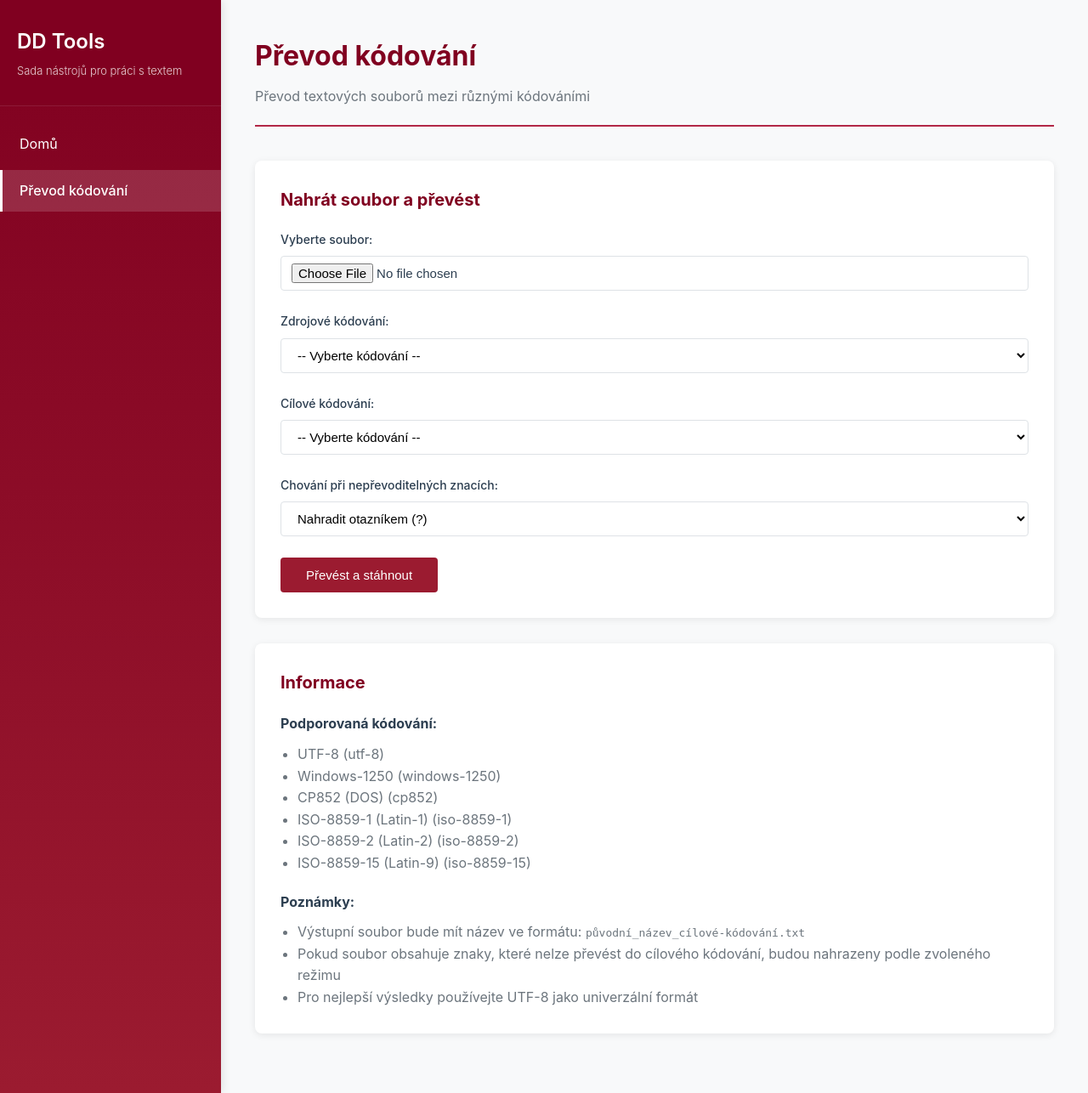
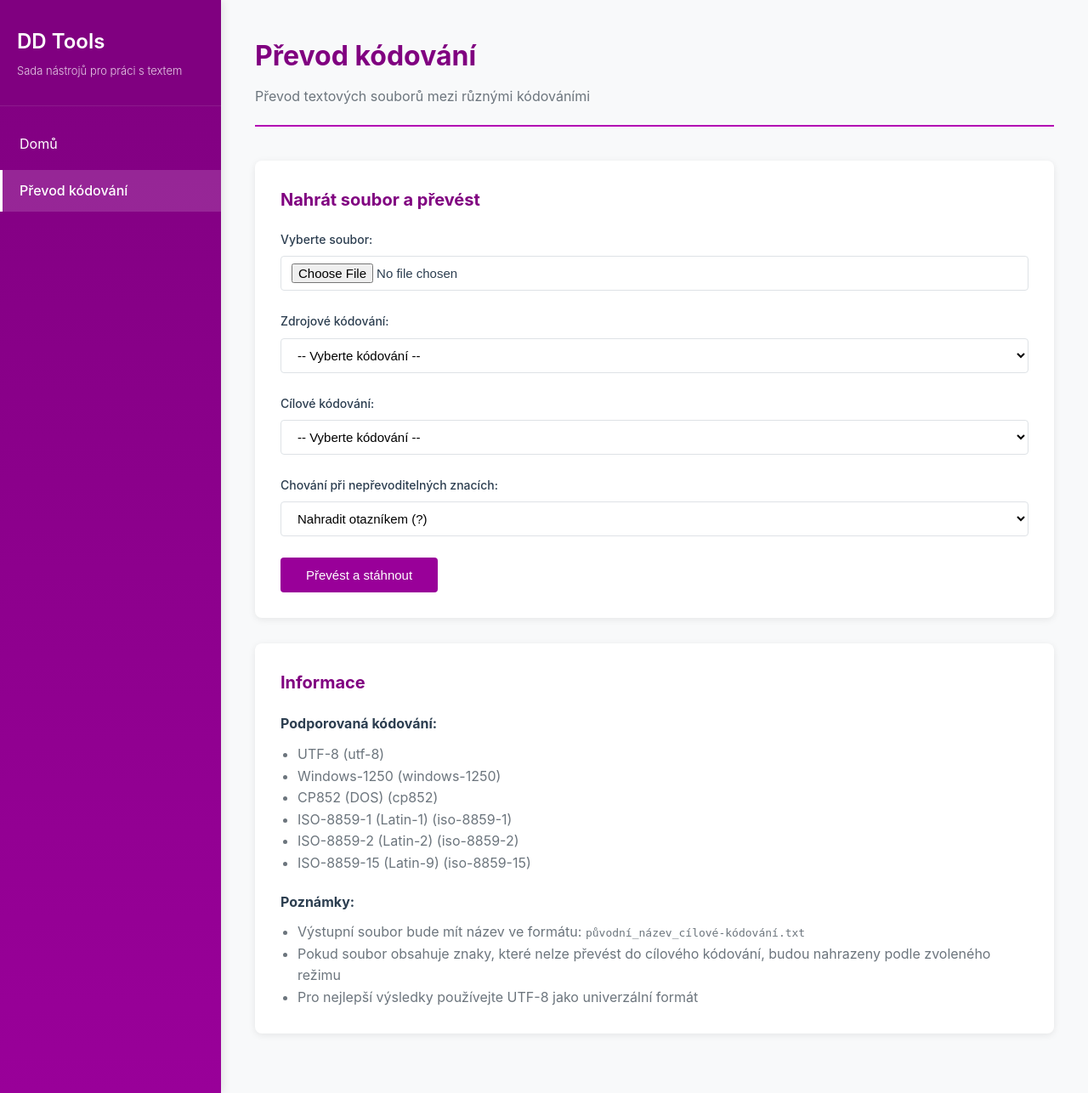
Before and after one commit to Tupoun/dd-tools, a Flask app: page /encoding in a window 1280 px wide. Shown: the whole page at 85% size. Run offline with Flask 3, Linux system fonts and the light colour scheme; parts of the project's set-up code (start-up, migrations or seed data) failed here and were passed over.

Commit message:
style: change theme color to purple (#800080)

```diff
--- a/static/style.css
+++ b/static/style.css
@@ -1,10 +1,10 @@
-/* DD Tools - Burgundy Theme */
+/* DD Tools - Purple Theme */
 
 :root {
-    --burgundy-dark: #800020;
-    --burgundy-main: #9B1B30;
-    --burgundy-light: #B22746;
-    --burgundy-lighter: #C94D63;
+    --burgundy-dark: #800080;
+    --burgundy-main: #990099;
+    --burgundy-light: #b300b3;
+    --burgundy-lighter: #cc00cc;
     --bg-light: #f8f9fa;
     --bg-white: #ffffff;
     --text-dark: #2c3e50;
@@ -153,7 +153,7 @@ body {
 .form-control:focus {
     outline: none;
     border-color: var(--burgundy-light);
-    box-shadow: 0 0 0 3px rgba(155, 27, 48, 0.1);
+    box-shadow: 0 0 0 3px rgba(128, 0, 128, 0.1);
 }
 
 select.form-control {
@@ -187,7 +187,7 @@ input[type="file"].form-control {
 .btn-primary:hover {
     background-color: var(--burgundy-dark);
     transform: translateY(-1px);
-    box-shadow: 0 4px 12px rgba(155, 27, 48, 0.3);
+    box-shadow: 0 4px 12px rgba(128, 0, 128, 0.3);
 }
 
 .btn-primary:active {
@@ -236,7 +236,7 @@ input[type="file"].form-control {
 
 .tool-card:hover {
     transform: translateY(-3px);
-    box-shadow: 0 6px 20px rgba(155, 27, 48, 0.15);
+    box-shadow: 0 6px 20px rgba(128, 0, 128, 0.15);
 }
 
 .tool-card h3 {
```
